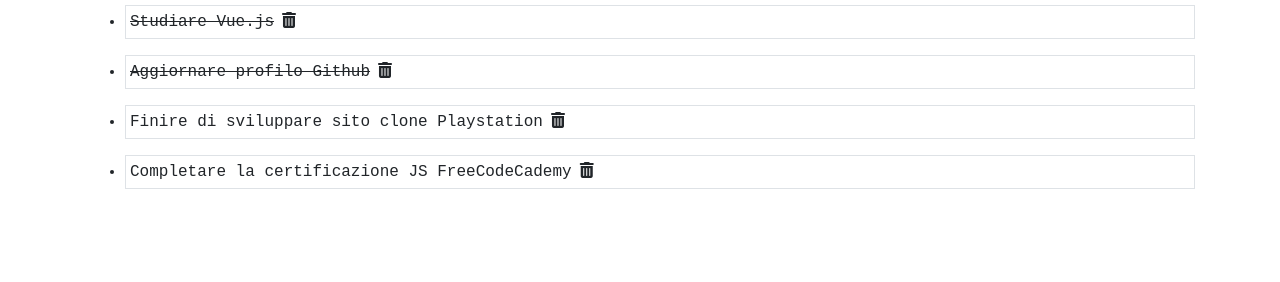
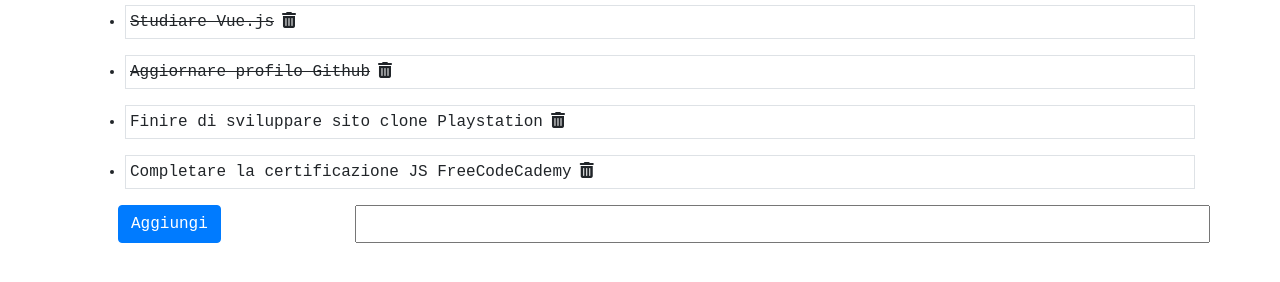
Before and after one commit to GulliWeb/vue-todolist, a plain HTML site: page index.html in a window 1280 px wide. Shown: the part 110-392 px from the top of the page. Drawn offline with nearby package versions, Linux system fonts and the light colour scheme.

Commit message:
complete MILESTONE 3

```diff
--- a/index.html
+++ b/index.html
@@ -26,7 +26,12 @@
                          <i @click="toDoRemove(index)" class="ml-2 fas fa-trash-can"></i>
                     </li>
                 </ul>
-            </div>
+            <!-- Bottone dinamico per aggiungere elementi alla toDoList -->
+             </div>
+             <div class="form w-100 d-flex justify-content-between">
+                <button class="btn btn-primary ml-5" @click="toDoAdd">Aggiungi</button>
+                <input v-model="newToDoText" class="w-75" type="text" id="txtTodo"  >
+             </div>
         </div>
     </div>
 </body>
--- a/script.js
+++ b/script.js
@@ -11,8 +11,9 @@ createApp({
                 {text: 'Aggiornare profilo Github', done: true},
                 {text: 'Finire di sviluppare sito clone Playstation', done: false},
                 {text: 'Completare la certificazione JS FreeCodeCademy', done: false}
-            ]
-        }
+            ],
+            newToDoText: ''
+        };
     },
     // Metodi vue
     methods: {
@@ -24,8 +25,17 @@ createApp({
         // Metodo che al click sul cestino rimuove l'elemento dalla toDoList
         toDoRemove(index){
             this.todoItem.splice(index, 1)
+        },
+
+        toDoAdd(){
+           if (this.newToDoText.trim().length >= 3 ) {
+            this.todoItem.push({
+                text: this.newToDoText,
+                done: false
+            })
+           } else{
+            alert('Inserire una frase di almeno TRE lettere!')
+           }
         }
-
     },
-
 }).mount('#app');
```
Also changed, not shown: style.css (line endings or trailing spaces).
